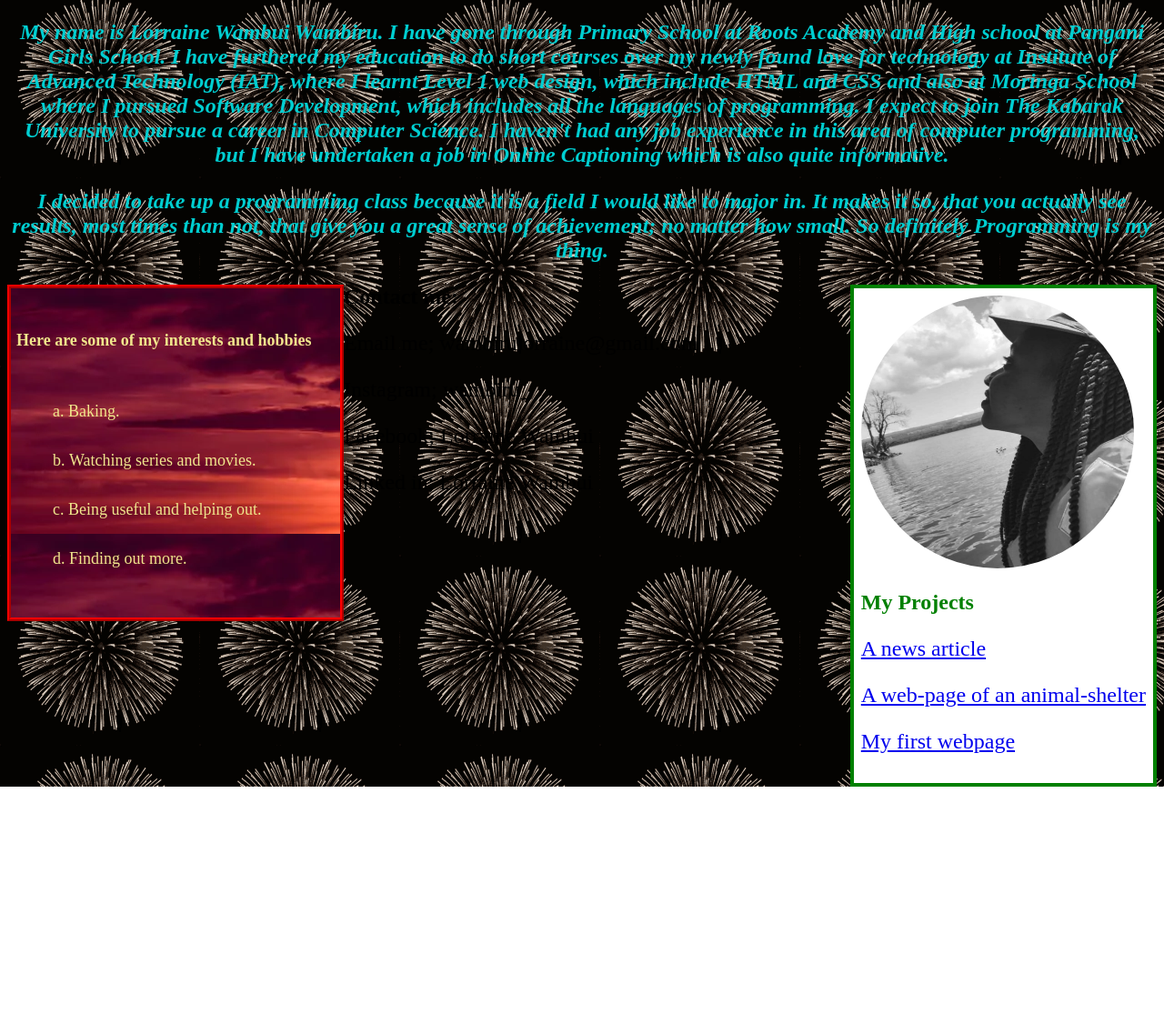
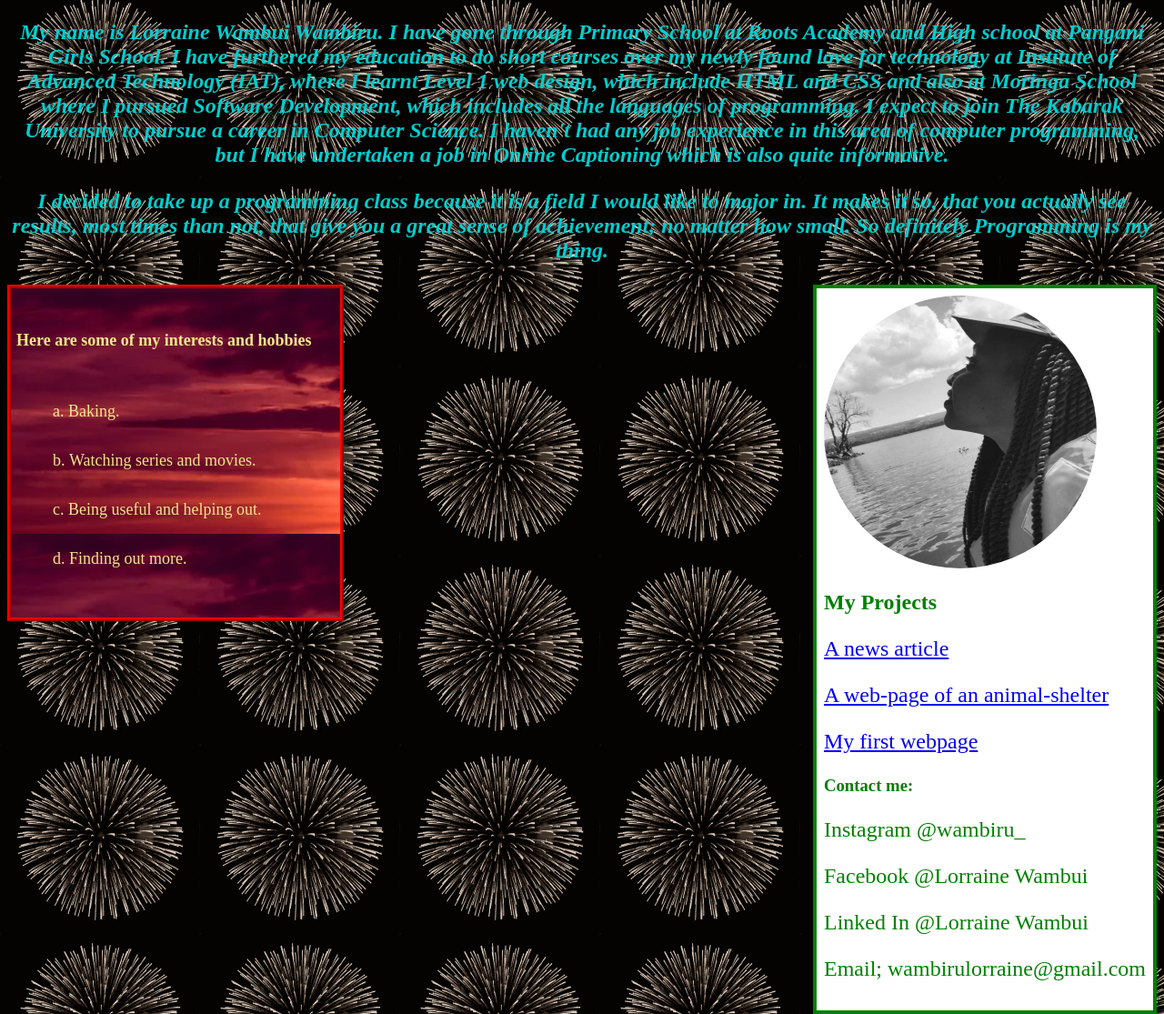
Before and after one commit to WambiruL/my-portfolio, a plain HTML site: page index.html in a window 1280 px wide. Shown: the part 429-1544 px from the top of the page at 91% size. Before the commit the page ends 1294 px from the top, so only its background shows below. Drawn offline with Linux system fonts and the light colour scheme.

Commit message:
This commit will add the contacts under div class sidenav

```diff
--- a/index.html
+++ b/index.html
@@ -32,14 +32,12 @@
                <p><a href="https://wambirul.github.io/news-article/">A news article</a></p>
                <p><a href="https://wambirul.github.io/animal-shelter/">A web-page of an animal-shelter</a></p>
                <P><a href="https://wambirul.github.io/my-first-webpage.html/">My first webpage</a></p>
-         </div>
+               <h3><span>Contact me:</span></h3>
+               <p>Instagram @wambiru_</p>
+               <p>Facebook @Lorraine Wambui</p>
+               <p>Linked In @Lorraine Wambui</p>
+               <p>Email; wambirulorraine@gmail.com</p>
 
-         <div class="contacts">
-             <h2>Contact me:</h2>
-             <p>Email me; wambirulorraine@gmail.com</p>
-             <p>Instagram; wambiru_</p>
-             <p>Facebook; Lorraine Wambui</p>
-             <p>Linked in; Lorraine Wambui</p>
          </div>
 
    </body>
```
